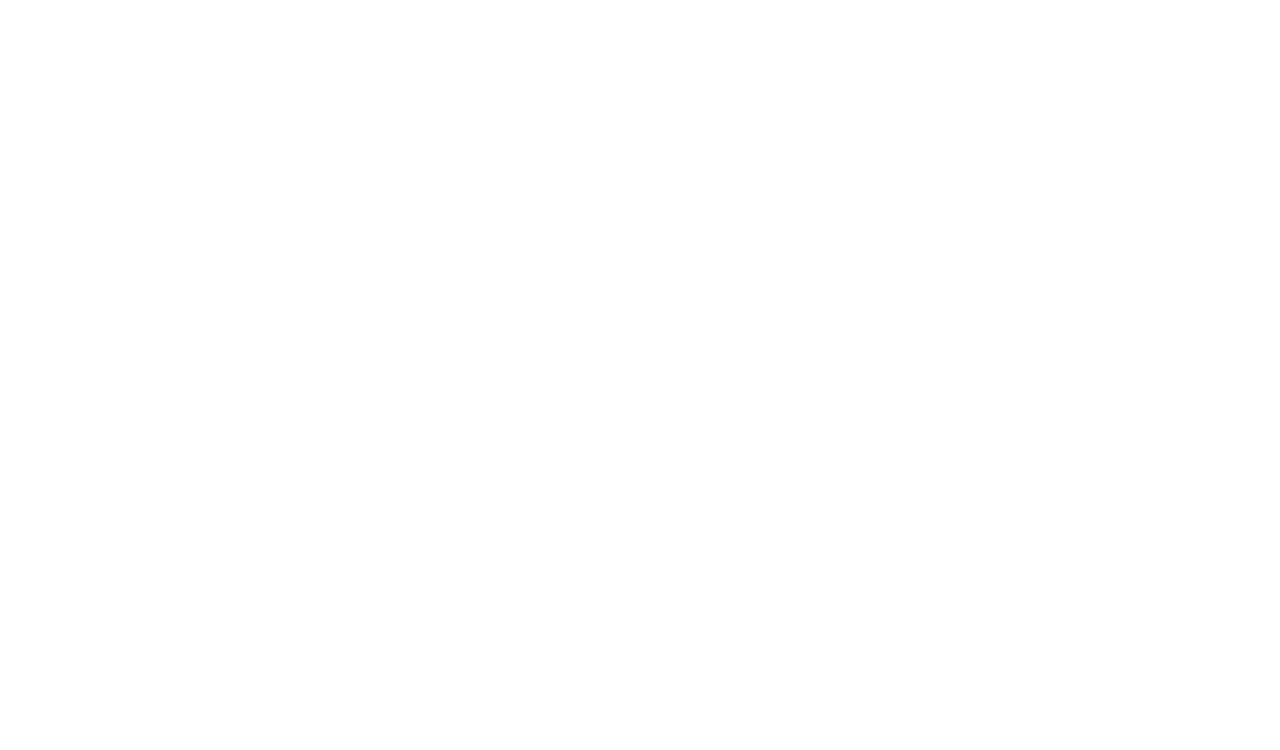
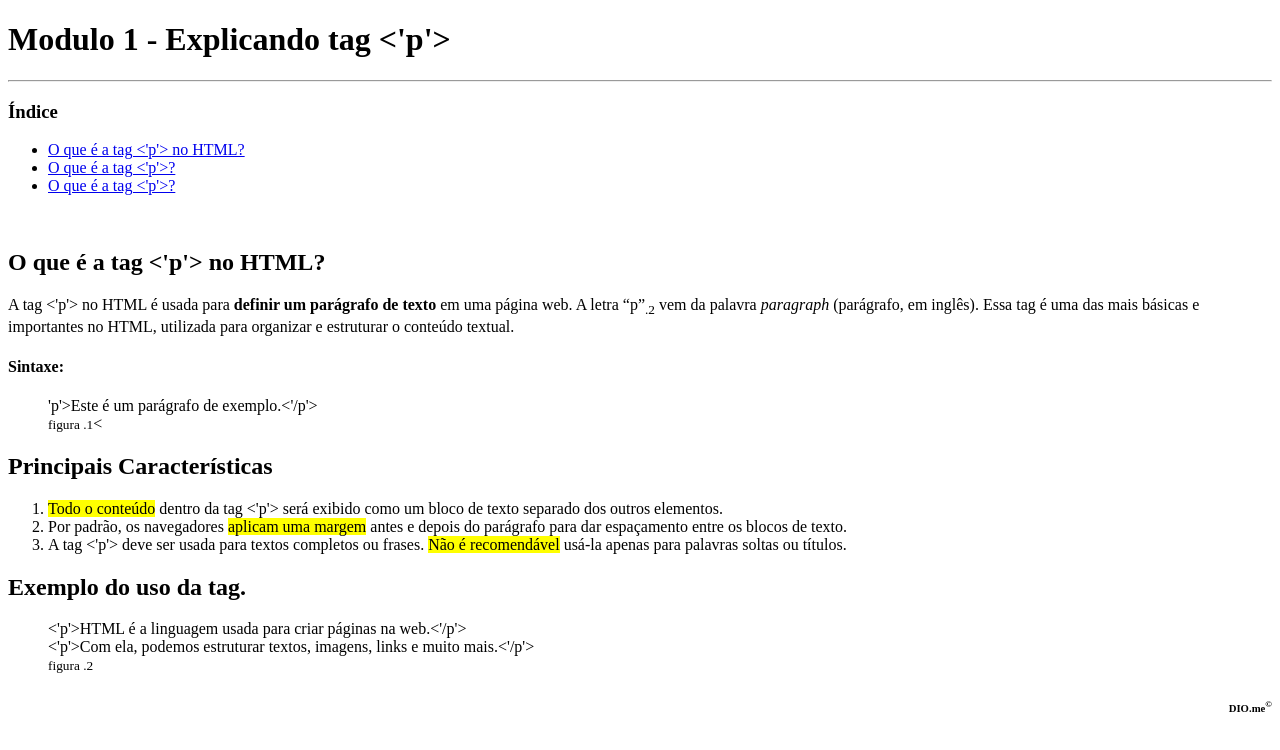
Before and after one commit to giuseppinhu/dio-bootcamp-santander, a plain HTML site: page modulo1.html in a window 1280 px wide. Drawn offline with Linux system fonts and the light colour scheme.

Commit message:
:ok_hand: Challenge Module 01

```diff
--- a/modulo1.html
+++ b/modulo1.html
@@ -6,6 +6,57 @@
     <title>Modulo 1 - BootCamp Santader</title>
 </head>
 <body>
-
+    <h1>Modulo 1 - Explicando tag <'p'></h1>
+    <hr>
+    <h3>Índice</h3>
+    <ul>
+        <li>
+            <a href="#">O que é a tag <'p'> no HTML?</a>
+        </li>
+        <li>
+            <a href="#">O que é a tag <'p'>?</a>
+        </li>
+        <li>
+            <a href="#">O que é a tag <'p'>?</a>
+        </li>
+    </ul>
+    <br/>
+    <main>
+        <article>
+            <h2>O que é a tag <'p'> no HTML?</h2>
+            <p>
+                A tag <'p'> no HTML é usada para <strong>definir um parágrafo de texto</strong> em uma página web. A letra “p”<sub>.2</sub> vem da palavra <i>paragraph</i>
+                (parágrafo, em inglês). Essa tag é uma das mais básicas e importantes no HTML, utilizada para organizar e estruturar o conteúdo textual.
+            </p>
+            <h4>Sintaxe:</h4>
+            <blockquote>
+                'p'>Este é um parágrafo de exemplo.<'/p'><br />
+                <small>figura .1</small><
+            </blockquote>
+        </article>
+        <article>
+            <h2>Principais Características</h2>
+            <ol>
+                <li>
+                    <mark>Todo o conteúdo</mark> dentro da tag <'p'> será exibido como um bloco de texto separado dos outros elementos.
+                </li>
+                <li>
+                    Por padrão, os navegadores <mark>aplicam uma margem</mark> antes e depois do parágrafo para dar espaçamento entre os blocos de texto.
+                </li>
+                <li>
+                    A tag <'p'> deve ser usada para textos completos ou frases. <mark>Não é recomendável</mark> usá-la apenas para palavras soltas ou títulos.
+                </li>
+            </ol>
+        </article>
+        <article>
+            <h2>Exemplo do uso da tag.</h2>
+            <blockquote>
+                <'p'>HTML é a linguagem usada para criar páginas na web.<'/p'><br />
+                <'p'>Com ela, podemos estruturar textos, imagens, links e muito mais.<'/p'><br />
+                <small>figura .2</small>
+            </blockquote>
+        </article>
+        <footer style="text-align: right;" ><h6>DIO.me<sup>&copy;</sup></h6></footer>
+    </main>
 </body>
 </html>
```
